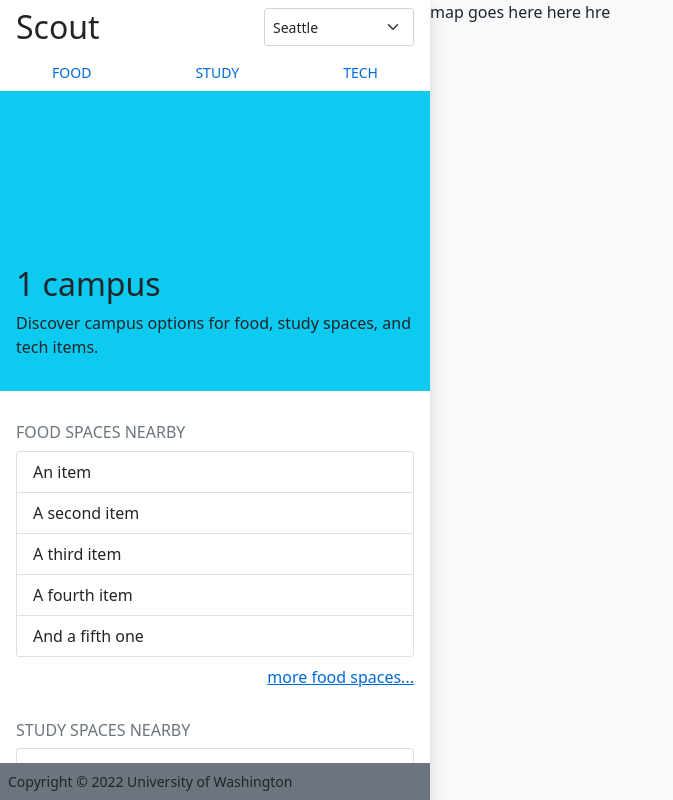
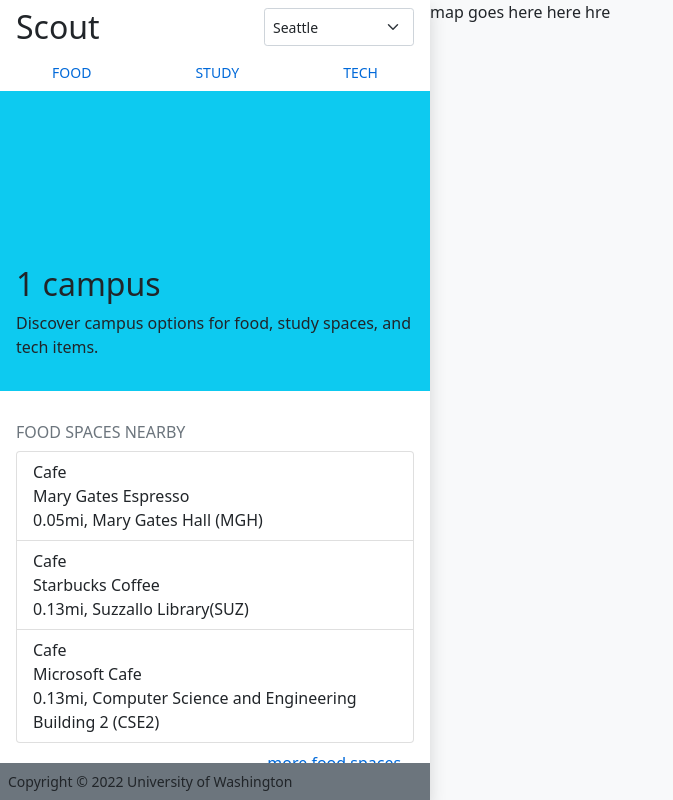
Before and after one commit to charlon/scout-modern, a Vue app: page /1 in a window 1280 px wide. Shown: the whole page, without its empty margins (0-673 px from the left). Built offline with nearby package versions, Linux system fonts and the light colour scheme; what vue3-mq would draw is missing.

Commit message:
Stubs out spot list data.

```diff
--- a/src/views/Home.vue
+++ b/src/views/Home.vue
@@ -19,11 +19,9 @@
       <div class="p-3">
         <h3 class="h6 text-uppercase text-muted">food spaces nearby</h3>
         <ul class="list-group mb-2">
-          <li class="list-group-item">An item</li>
-          <li class="list-group-item">A second item</li>
-          <li class="list-group-item">A third item</li>
-          <li class="list-group-item">A fourth item</li>
-          <li class="list-group-item">And a fifth one</li>
+          <li class="list-group-item">Cafe<br>Mary Gates Espresso<br>0.05mi, Mary Gates Hall (MGH)</li>
+          <li class="list-group-item">Cafe<br>Starbucks Coffee<br>0.13mi, Suzzallo Library(SUZ)</li>
+          <li class="list-group-item">Cafe<br>Microsoft Cafe<br>0.13mi, Computer Science and Engineering Building 2 (CSE2)</li>
         </ul>
         <div class="text-end"><a :href="'/' + $route.params.campus + '/food'">more food spaces...</a></div>
       </div>
@@ -31,11 +29,9 @@
       <div class="p-3">
         <h3 class="h6 text-uppercase text-muted">study spaces nearby</h3>
         <ul class="list-group mb-2">
-          <li class="list-group-item">An item</li>
-          <li class="list-group-item">A second item</li>
-          <li class="list-group-item">A third item</li>
-          <li class="list-group-item">A fourth item</li>
-          <li class="list-group-item">And a fifth one</li>
+          <li class="list-group-item">Study Room<br>Mary Gates Hall Commons (MGH 135)<br>0.08mi, Mary Gates Hall (MGH)</li>
+          <li class="list-group-item">Study Room<br>Study Room 131B<br>0.21mi, Odegaard Undergraduate Library (OUGL)</li>
+          <li class="list-group-item">Computer Lab<br>Alder 105<br>0.32mi, Alder Hall(ALD)</li>
         </ul>
         <div class="text-end"><a :href="'/' + $route.params.campus + '/study'">more study spaces...</a></div>
       </div>
@@ -43,11 +39,11 @@
       <div class="p-3">
         <h3 class="h6 text-uppercase text-muted">tech spaces nearby</h3>
         <ul class="list-group mb-2">
-          <li class="list-group-item">An item</li>
-          <li class="list-group-item">A second item</li>
-          <li class="list-group-item">A third item</li>
-          <li class="list-group-item">A fourth item</li>
-          <li class="list-group-item">And a fifth one</li>
+          <li class="list-group-item">Tech Loan<br>Student Technology Loan Program<br>0.12mi, Kane Hall (KNE)</li>
+          <li class="list-group-item">Makerspace<br>The Mill<br>0.45mi, McCarty Hall</li>
+          <li class="list-group-item">Makerspace<br>Area 01<br>0.45mi, Maple Hall</li>
+          <li class="list-group-item">Makerspace<br>The 8<br>0.45mi, McMahon Hall</li>
+          <li class="list-group-item">Makerspace<br>Collaboratory<br>4.5mi, Discovery Hall, Bothell</li>
         </ul>
         <div class="text-end"><a :href="'/' + $route.params.campus + '/tech'">more tech spaces...</a></div>
       </div>
```
